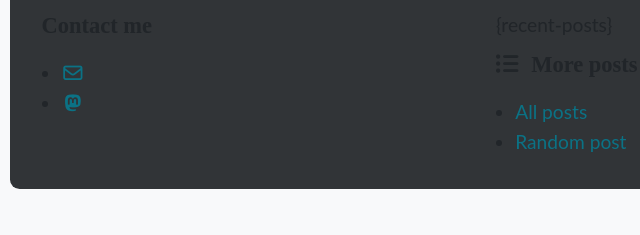
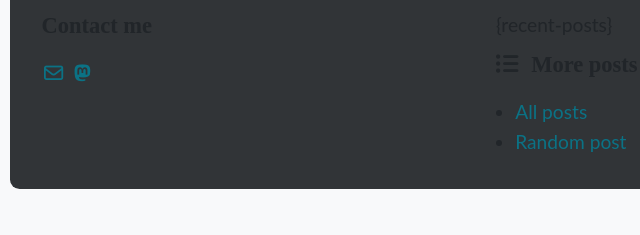
Before and after one commit to PhilStollery/phils.weblog.lol, a plain HTML site: page configuration/template.html in a window 1280 px wide. Shown: the part 480-715 px from the top of the page, 160-800 px from the left. Drawn offline with Linux system fonts and the light colour scheme; a web font is replaced by a local one.

Commit message:
Update template.html

```diff
--- a/configuration/template.html
+++ b/configuration/template.html
@@ -288,10 +288,7 @@ article > ol {
 		<script src="https://status.lol/phils.js?time&link"></script>
 		<br\>
 		<h3 class="contact-me">Contact me</h3>
-    		<ul>
-    		  <li><a href="mailto:phils@omg.lol" title="Email me"><i class="far fa-envelope"></i></a></li>
-		  <li><a rel="me" href="https://social.lol/@phils" title="My Mastodon instance."><i class="fa-brands fa-fw fa-mastodon"></i></a></li>
-		</ul>
+    		<p><a href="mailto:phils@omg.lol" title="Email me"><i class="far fa-envelope"></i></a>&nbsp;<a rel="me" href="https://social.lol/@phils" title="My Mastodon instance."><i class="fa-brands fa-fw fa-mastodon"></i></a></p>
 	</div>
 	<div class="item">
 		<h3 class="recent-posts">Last post</h3>
```
